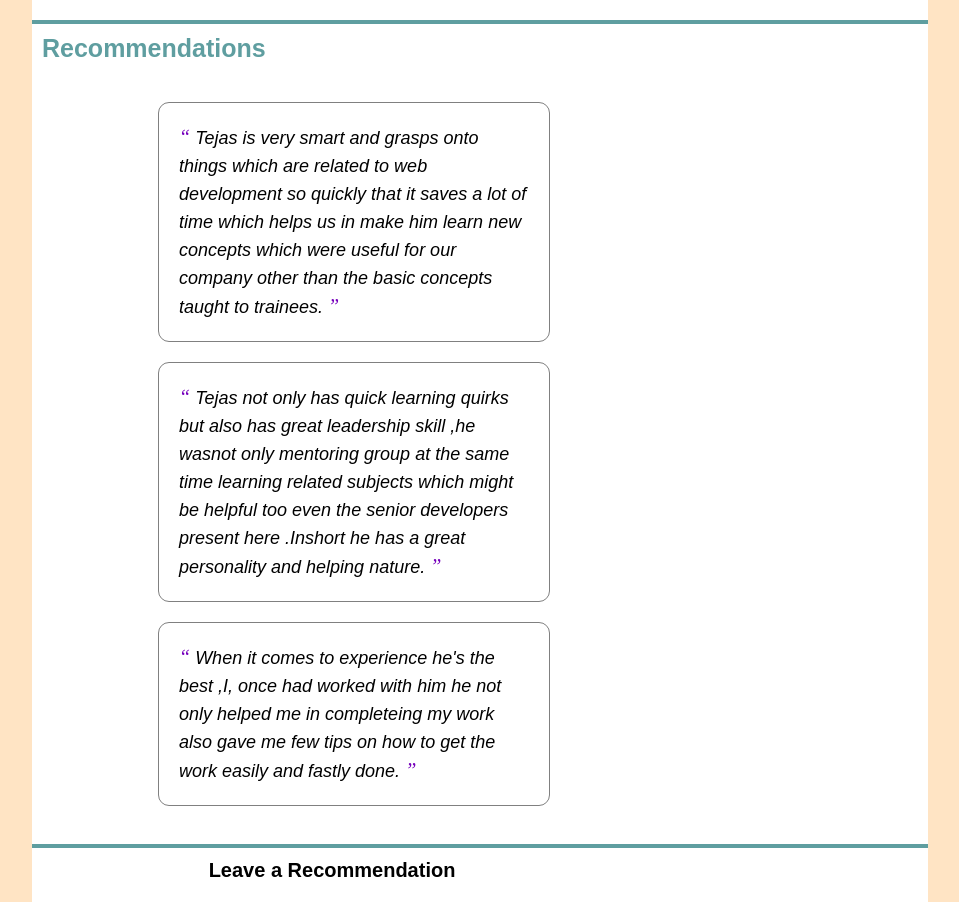
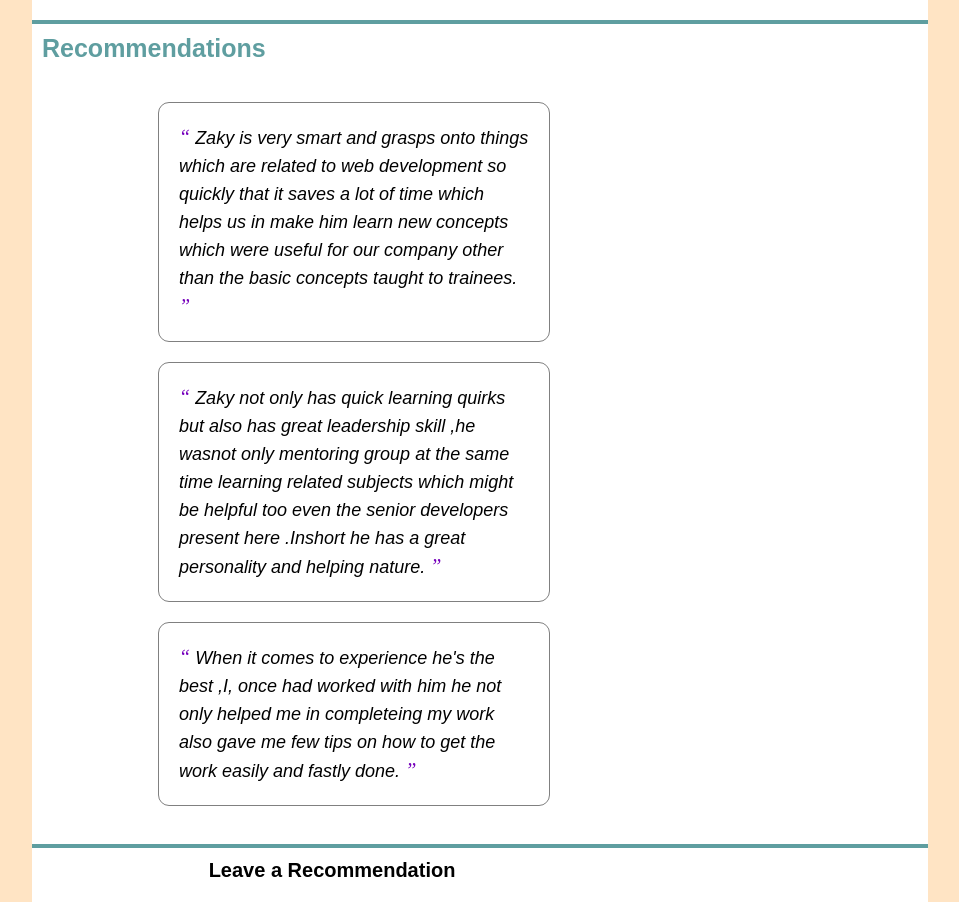
Before and after one commit to muhammadzaky09/Basic-Portfolio-Website-using-HTML-CSS-JS, a website: page index.html in a window 1280 px wide. Shown: the part 1877-2779 px from the top of the page, without its empty margins (160-1119 px from the left). Drawn offline with Linux system fonts and the light colour scheme.

Commit message:
minor edit

```diff
--- a/index.html
+++ b/index.html
@@ -83,13 +83,6 @@
 
       </div>
 
-
-
-
-
-
-
-
       </section>
 
     <hr>
@@ -133,12 +126,12 @@
       <div class="all_recommendations" id="all_recommendations">
           <div class="recommendation">
               <span>&#8220;</span>
-              Tejas is very smart and grasps onto things which are related to web development so quickly that it saves a lot of time which helps us in make him learn new concepts which were useful for our company other than the basic concepts taught to trainees.
+              Zaky is very smart and grasps onto things which are related to web development so quickly that it saves a lot of time which helps us in make him learn new concepts which were useful for our company other than the basic concepts taught to trainees.
               <span>&#8221;</span>
           </div>
           <div class="recommendation">
               <span>&#8220;</span>
-              Tejas not only has quick learning quirks but also has great leadership skill ,he wasnot only mentoring group at the same time learning related subjects which might be helpful too even the senior developers present here .Inshort he has a great personality and helping nature.
+              Zaky not only has quick learning quirks but also has great leadership skill ,he wasnot only mentoring group at the same time learning related subjects which might be helpful too even the senior developers present here .Inshort he has a great personality and helping nature.
               <span>&#8221;</span>
           </div>
           <div class="recommendation">
```
